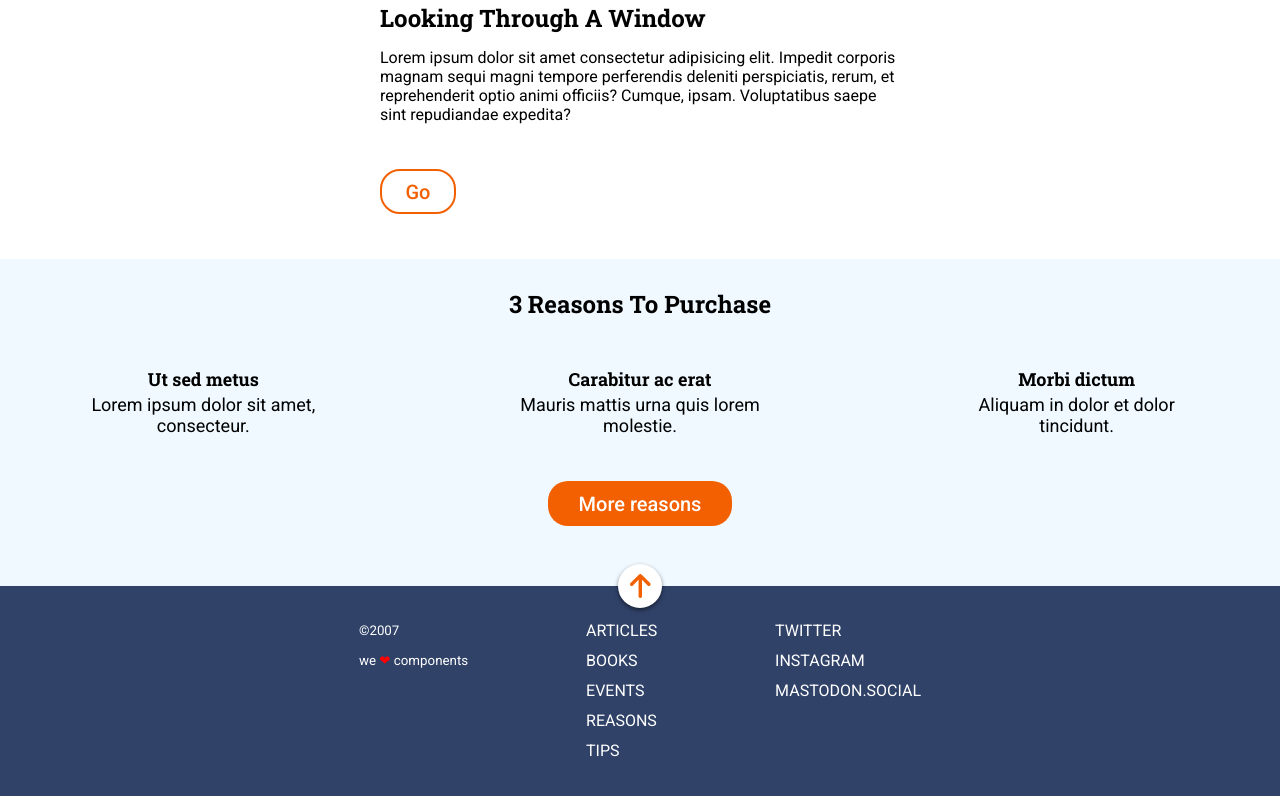
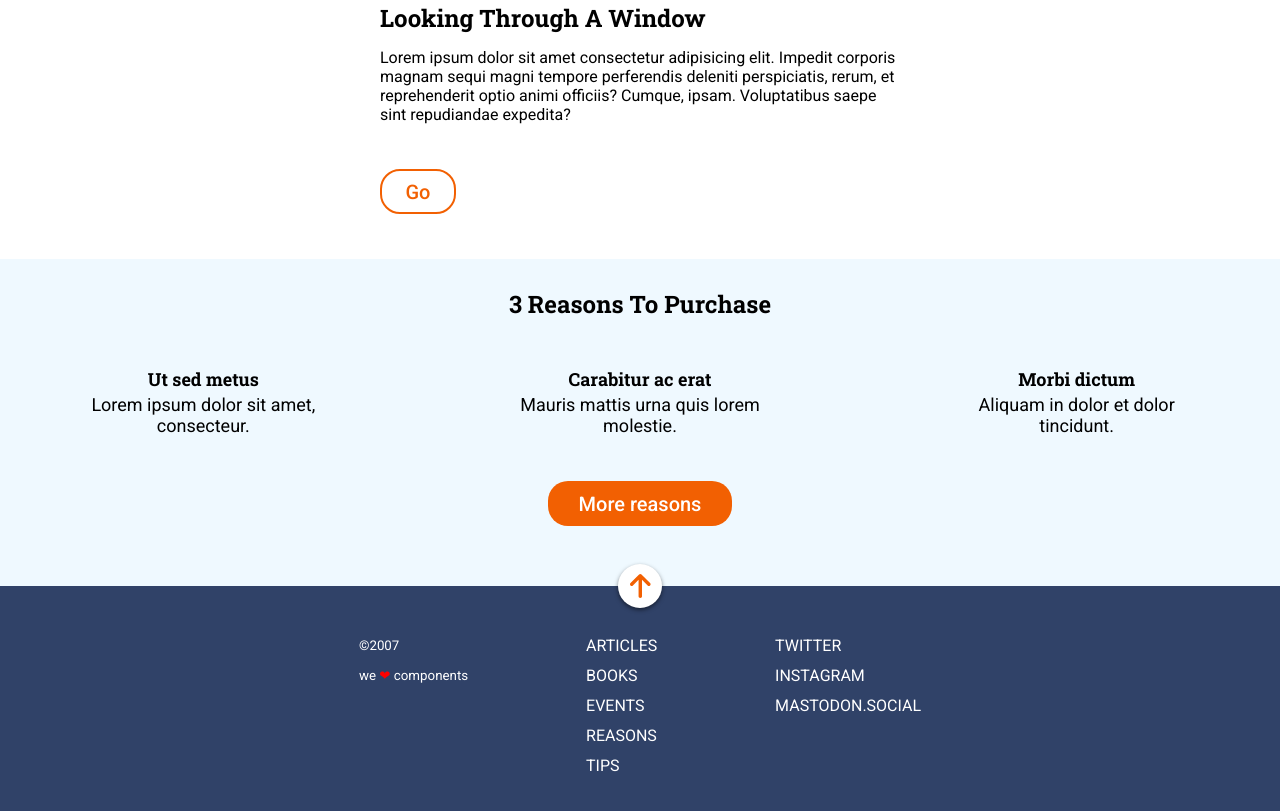
Before and after one commit to marinarodriguez/f-m1-evaluacion-final-marinarodriguez, a website: page docs/index.html in a window 1280 px wide. Shown: the part 825-1636 px from the top of the page. Drawn offline with nearby package versions, Linux system fonts and the light colour scheme; files that its build step writes are made by us from their sources.

Commit message:
Improve footer

```diff
--- a/_src/assets/scss/layout/_footer.scss
+++ b/_src/assets/scss/layout/_footer.scss
@@ -37,14 +37,15 @@
     background-color: $colorDarkBlue;
     align-items: center;
     padding-bottom:30px;
-    padding-top:30px;
+    padding-top:60px;
     @media all and (min-width:768px){
         flex-direction: row;
         justify-content: space-around;
         align-items: flex-start;
+        padding-top: 45px;
     }
     @media all and (min-width:1200px){
-        padding: 30px 300px 30px 300px;
+        padding: 45px 300px 30px 300px;
     }
 }
 .ul__content{
```
